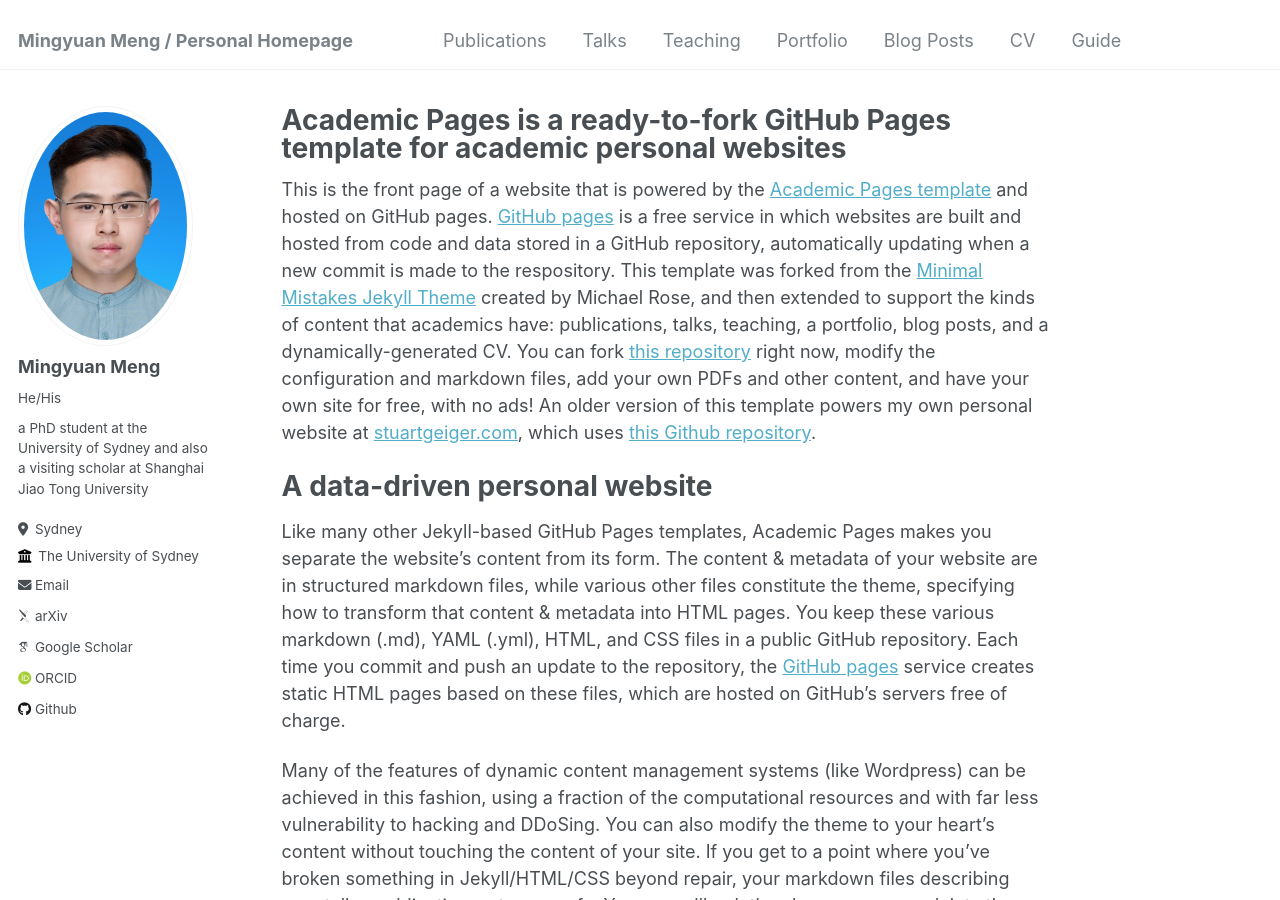
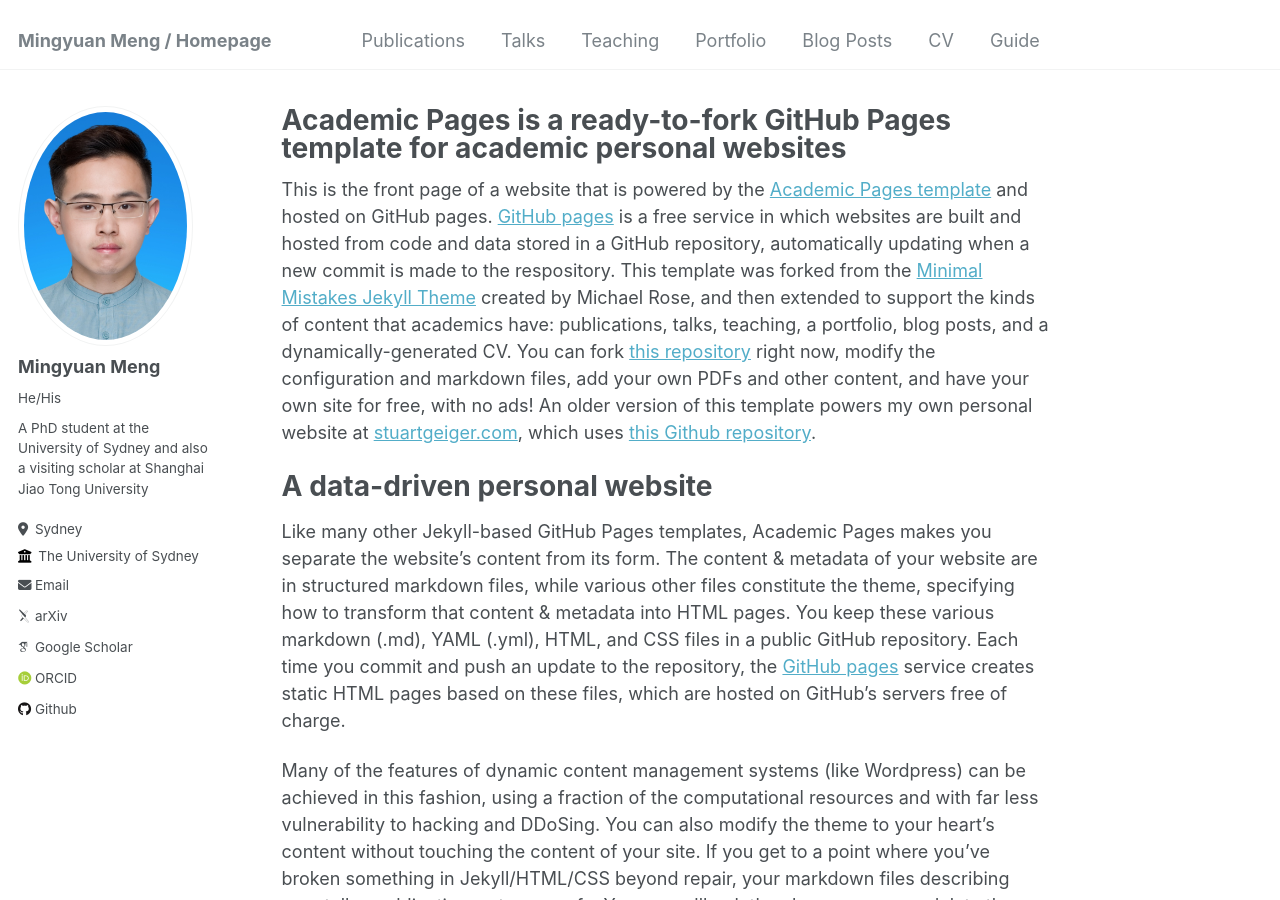
Before and after one commit to MungoMeng/mungomeng.github.io, a Jekyll site: the page built from _pages/about.md, in a window 1280 px wide and 900 px high. Built offline with Jekyll 4.4.1, drawn with Linux system fonts in a browser that asks for light colours; some web fonts are replaced.

Commit message:
Update _config.yml

```diff
--- a/_config.yml
+++ b/_config.yml
@@ -8,7 +8,7 @@
 
 # Basic Site Settings
 locale                   : "en-AU"
-title                    : "Mingyuan Meng / Personal Homepage"
+title                    : "Mingyuan Meng / Homepage"
 title_separator          : "-"
 name                     : &name "Mingyuan Meng"
 description              : &description "Personal Homepage"
@@ -24,17 +24,17 @@ author:
   avatar           : "profile.png"
   name             : "Mingyuan Meng"
   pronouns         : "He/His"
-  bio              : "a PhD student at the University of Sydney and also a visiting scholar at Shanghai Jiao Tong University"
+  bio              : "A PhD student at the University of Sydney and also a visiting scholar at Shanghai Jiao Tong University"
   location         : "Sydney"
   employer         : "The University of Sydney"
   uri              : # URL
   email            : "mungomeng@qq.com"
 
   # Academic websites
-  arxiv            : "https://arxiv.org/a/meng_m_1.html"
   googlescholar    : "https://scholar.google.com/citations?user=jBaR6EAAAAAJ"
   impactstory      : # URL
   orcid            : "https://orcid.org/0000-0002-9562-1613"
+  arxiv            : "https://arxiv.org/a/meng_m_1.html"
   semantic         : # URL
   pubmed           : # URL
   researchgate     : # URL
```
